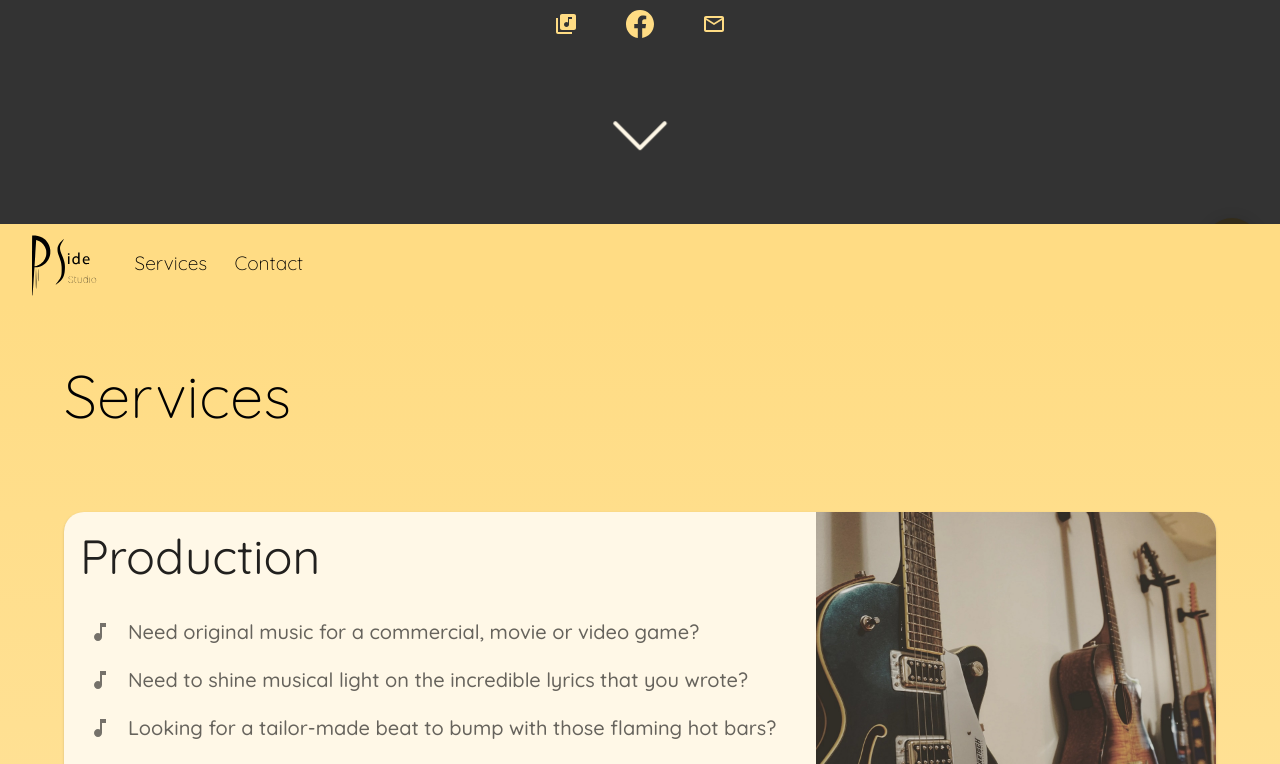
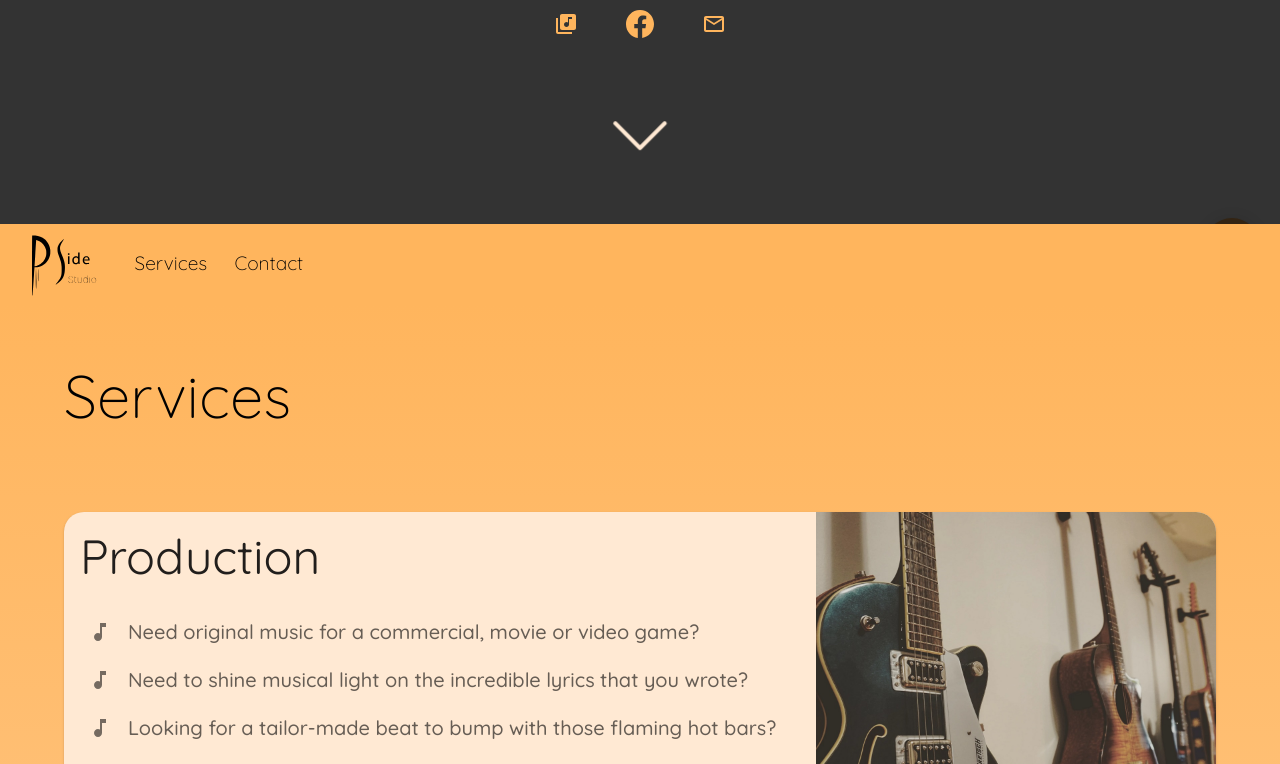
Before and after one commit to P-Side-Studio/p-side-studio.github.io, a React (Create React App) app: page /#/home in a window 1280 px wide. Shown: the part 496-1260 px from the top of the page. Built offline with nearby package versions, Linux system fonts and the light colour scheme.

Commit message:
tweaked theme

```diff
--- a/src/App.tsx
+++ b/src/App.tsx
@@ -61,7 +61,7 @@ function App() {
         <ResponsiveAppBar />
         <Box
           sx={{
-            backgroundImage: `linear-gradient(0deg, rgb(255 244 216) 0%, ${theme.palette.primary.main} 100%)`,
+            backgroundImage: `linear-gradient(0deg, ${theme.palette.background.paper} 0%, ${theme.palette.primary.main} 100%)`,
             backgroundRepeat: 'no-repeat',
           }}>
           <Container id='body'>
--- a/src/theme.ts
+++ b/src/theme.ts
@@ -13,10 +13,10 @@ export const theme = createTheme({
     },
     palette: {
       background: {
-        paper: 'rgb(255 248 231)',
+        paper: 'rgb(255 233 211)',
       },
       primary: {
-        main: 'rgb(255 220 132)'
+        main: 'rgb(255 181 93)  '
       },
       secondary: {
         main: 'rgb(204 147 9)'
```
